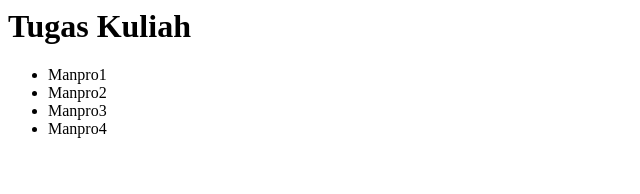
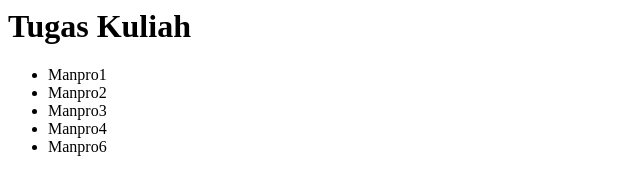
Before and after one commit to Nicholas71yeet/ManProTutorial, a plain HTML site: page index.html in a window 1280 px wide. Shown: the full height of the page, 0-640 px from the left. Drawn offline with Linux system fonts and the light colour scheme.

Commit message:
perubahan yang benar

```diff
--- a/index.html
+++ b/index.html
@@ -4,4 +4,5 @@
   <li>Manpro2</li>
   <li>Manpro3</li>
   <li>Manpro4</li>
+  <li>Manpro6</li>
 </ul>
```
